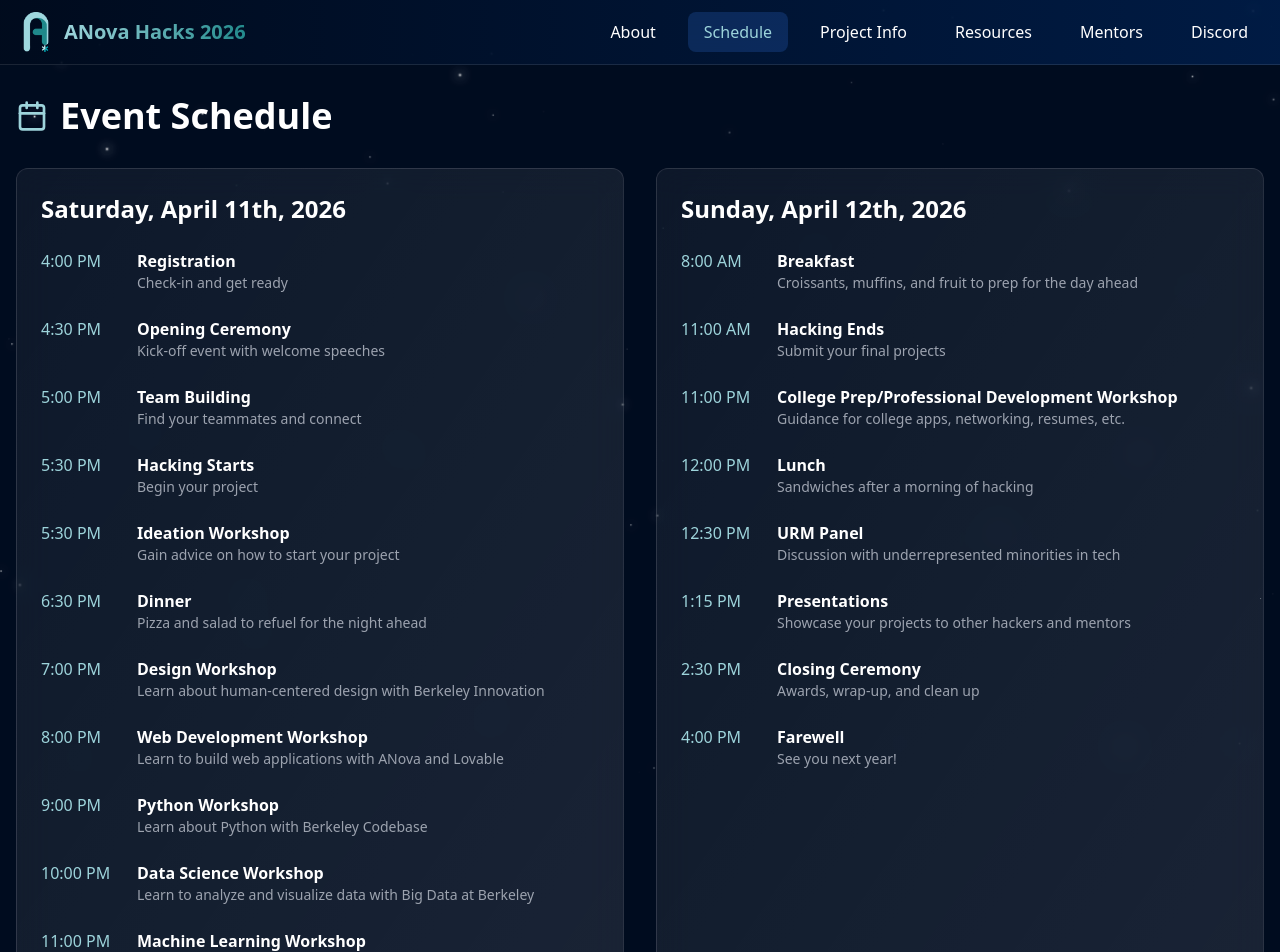
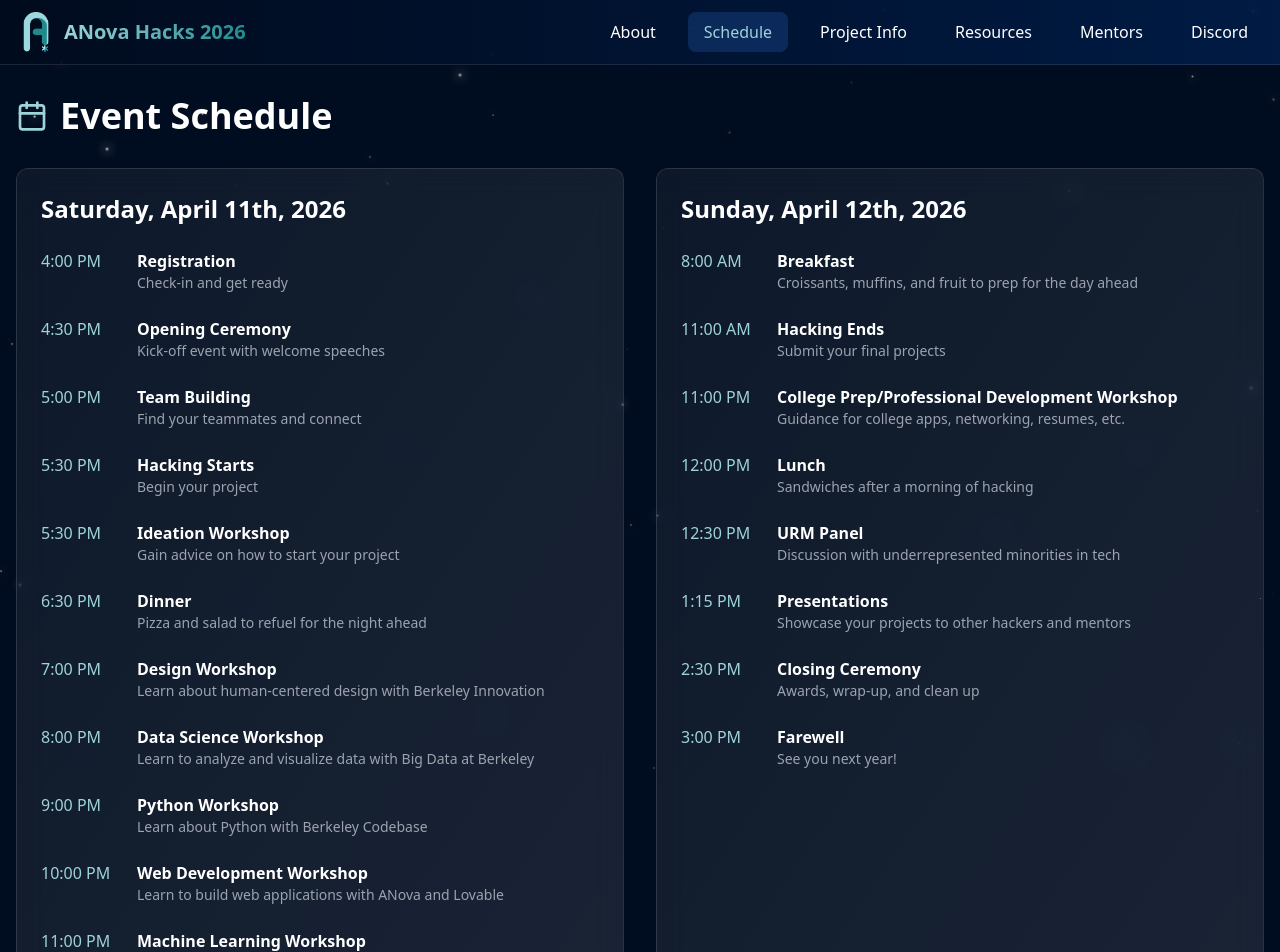
Before and after one commit to slingann/anova-hacks-26, a React (Vite) app: page /schedule in a window 1280 px wide. Shown: the top 952 px of the page. Built offline with nearby package versions, Linux system fonts and the light colour scheme.

Commit message:
updated schedule

```diff
--- a/src/pages/Schedule.tsx
+++ b/src/pages/Schedule.tsx
@@ -14,9 +14,9 @@ const Schedule = () => {
         { "time": "5:30 PM", "title": "Ideation Workshop", "description": "Gain advice on how to start your project" },
         { "time": "6:30 PM", "title": "Dinner", "description": "Pizza and salad to refuel for the night ahead" },
         { "time": "7:00 PM", "title": "Design Workshop", "description": "Learn about human-centered design with Berkeley Innovation" },
-        { "time": "8:00 PM", "title": "Web Development Workshop", "description": "Learn to build web applications with ANova and Lovable" },
+        { "time": "8:00 PM", "title": "Data Science Workshop", "description": " Learn to analyze and visualize data with Big Data at Berkeley" },
         { "time": "9:00 PM", "title": "Python Workshop", "description": "Learn about Python with Berkeley Codebase" },
-        { "time": "10:00 PM", "title": "Data Science Workshop", "description": "Learn to analyze and visualize data with Big Data at Berkeley" },
+        { "time": "10:00 PM", "title": "Web Development Workshop", "description": "Learn to build web applications with ANova and Lovable" },
         { "time": "11:00 PM", "title": "Machine Learning Workshop", "description": "Dive into ML concepts with Machine Learning at Berkeley" },
         { "time": "12:00 AM", "title": "Late Night Festivities", "description": "Unwind and have fun with snacks and games" }
       ]
@@ -31,7 +31,7 @@ const Schedule = () => {
         { "time": "12:30 PM", "title": "URM Panel", "description": "Discussion with underrepresented minorities in tech" },
         { "time": "1:15 PM", "title": "Presentations", "description": "Showcase your projects to other hackers and mentors" },
         { "time": "2:30 PM", "title": "Closing Ceremony", "description": "Awards, wrap-up, and clean up" },
-        { "time": "4:00 PM", "title": "Farewell", "description": "See you next year!" }
+        { "time": "3:00 PM", "title": "Farewell", "description": "See you next year!" }
       ]
     }
   ]
```
